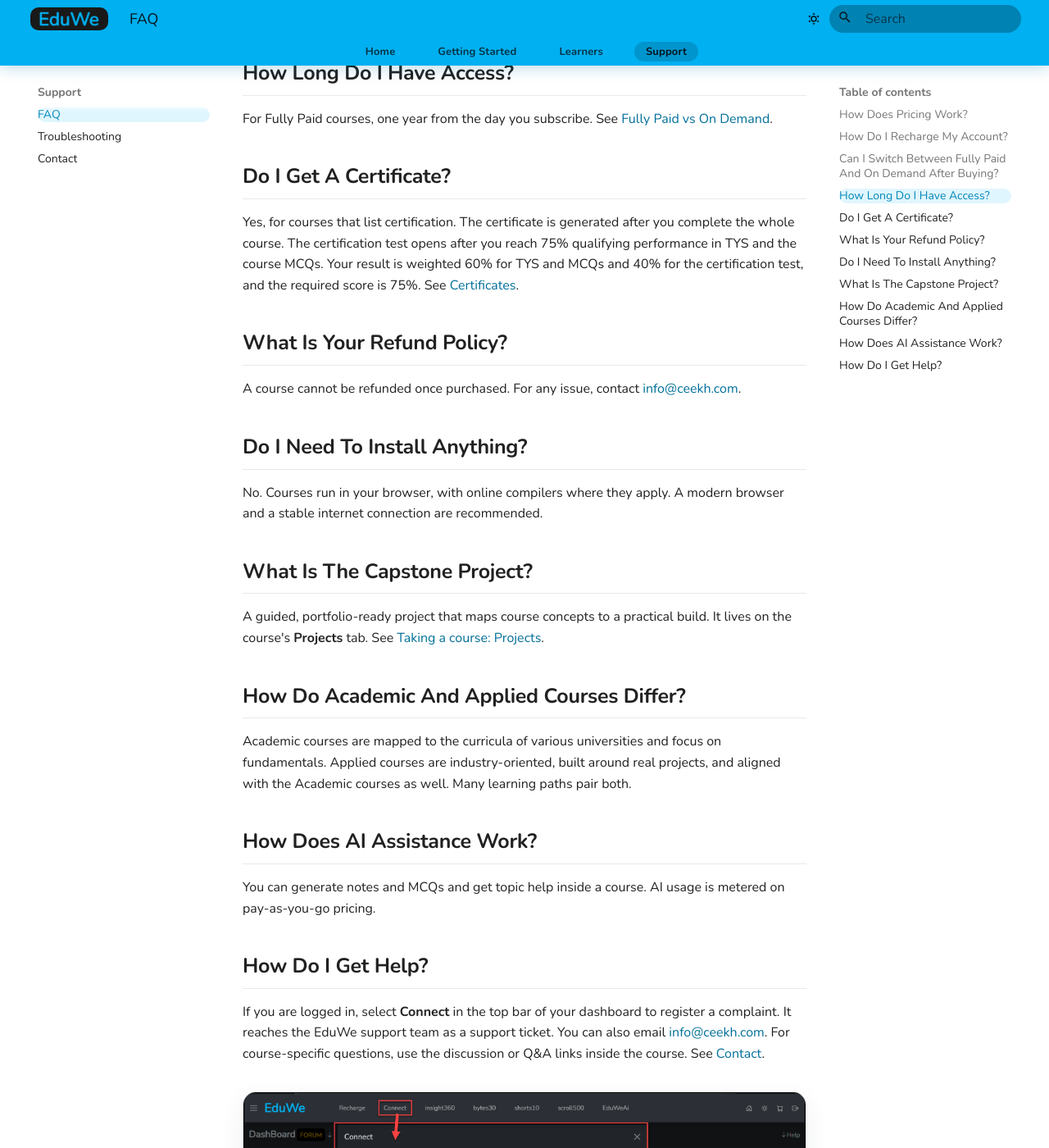
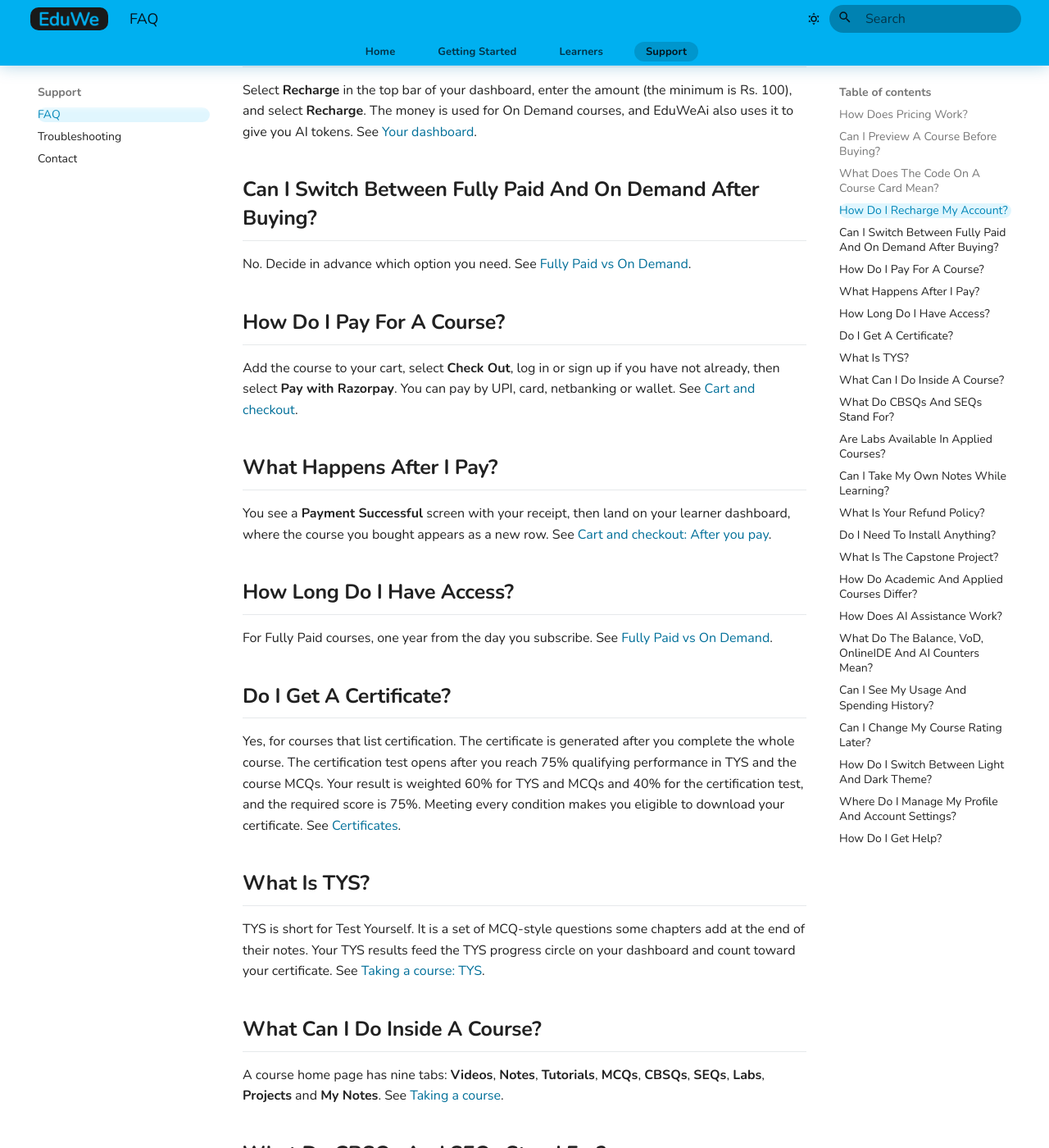
Before and after one commit to geitdeepak/EduWeIO_HelpDoc, an MkDocs documentation site: the page built from docs/support/faq.md, in a window 1280 px wide and 1400 px high, scrolled down 771 px. Shown: the whole window at 82% size. Built offline with MkDocs 1.6.1 and Material for MkDocs 9.7.7, drawn with Linux system fonts in a browser that asks for light colours; some of the changed text lies outside the part shown.

Commit message:
Add 12 more FAQs drawn from across the help site
Buying: previewing with a demo, what a course card's code means, how
payment works, and what happens right after paying.

Inside a course: what TYS is, the nine course tabs, what CBSQ/SEQ stand
for, that Labs/CBSQs/SEQs are Academic-only, and the My Notes tool.

Account and dashboard: what the Balance/VoD/OnlineIDE/AI counters mean,
the Statement window, editing a Course Rating later, the theme toggle,
and where profile/account settings live.

Every answer links back to its source page. Verified every new anchor
link resolves in the built site before pushing.

Co-Authored-By: Claude Sonnet 5 <noreply@anthropic.com>

```diff
--- a/docs/support/faq.md
+++ b/docs/support/faq.md
@@ -13,6 +13,14 @@ summary: Answers to common questions about pricing, access, certificates, refund
 
 Courses are offered with fixed price or pay-as-you-go pricing. See [Fully Paid vs On Demand](../learner/pricing-models.md).
 
+## Can I Preview A Course Before Buying?
+
+Yes. Select **Demo** on a course card to open its course demo page. You get one selected video and sample notes, and you can see the full chapter list before you decide. See [Watch a demo](../learner/watch-a-demo.md).
+
+## What Does The Code On A Course Card Mean?
+
+Each course card has a short code in the top-right corner of its picture, for example **CLT** for Cloud Computing. See [Course codes](../learner/course-codes.md).
+
 ## How Do I Recharge My Account?
 
 Select **Recharge** in the top bar of your dashboard, enter the amount (the minimum is Rs. 100), and select **Recharge**. The money is used for On Demand courses, and EduWeAi also uses it to give you AI tokens. See [Your dashboard](../getting-started/dashboard.md#recharge-your-account).
@@ -20,6 +28,14 @@ Select **Recharge** in the top bar of your dashboard, enter the amount (the mini
 ## Can I Switch Between Fully Paid And On Demand After Buying?
 
 No. Decide in advance which option you need. See [Fully Paid vs On Demand](../learner/pricing-models.md).
+
+## How Do I Pay For A Course?
+
+Add the course to your cart, select **Check Out**, log in or sign up if you have not already, then select **Pay with Razorpay**. You can pay by UPI, card, netbanking or wallet. See [Cart and checkout](../learner/cart-and-checkout.md).
+
+## What Happens After I Pay?
+
+You see a **Payment Successful** screen with your receipt, then land on your learner dashboard, where the course you bought appears as a new row. See [Cart and checkout: After you pay](../learner/cart-and-checkout.md#after-you-pay).
 
 ## How Long Do I Have Access?
 
@@ -29,7 +45,27 @@ For Fully Paid courses, one year from the day you subscribe. See [Fully Paid vs
 
 ## Do I Get A Certificate?
 
-Yes, for courses that list certification. The certificate is generated after you complete the whole course. The certification test opens after you reach 75% qualifying performance in TYS and the course MCQs. Your result is weighted 60% for TYS and MCQs and 40% for the certification test, and the required score is 75%. See [Certificates](../learner/certificates.md).
+Yes, for courses that list certification. The certificate is generated after you complete the whole course. The certification test opens after you reach 75% qualifying performance in TYS and the course MCQs. Your result is weighted 60% for TYS and MCQs and 40% for the certification test, and the required score is 75%. Meeting every condition makes you eligible to download your certificate. See [Certificates](../learner/certificates.md).
+
+## What Is TYS?
+
+TYS is short for Test Yourself. It is a set of MCQ-style questions some chapters add at the end of their notes. Your TYS results feed the TYS progress circle on your dashboard and count toward your certificate. See [Taking a course: TYS](../learner/taking-a-course.md#tys).
+
+## What Can I Do Inside A Course?
+
+A course home page has nine tabs: **Videos**, **Notes**, **Tutorials**, **MCQs**, **CBSQs**, **SEQs**, **Labs**, **Projects** and **My Notes**. See [Taking a course](../learner/taking-a-course.md).
+
+## What Do CBSQs And SEQs Stand For?
+
+**CBSQ** is Concept Based Short Questions, and **SEQ** is Semester End Questions, written to the pattern of university exams. Both are only available in Academic courses, not Applied courses. See [Taking a course: CBSQs](../learner/taking-a-course.md#cbsqs) and [SEQs](../learner/taking-a-course.md#seqs).
+
+## Are Labs Available In Applied Courses?
+
+No. Labs are only available in Academic courses. See [Taking a course: Labs](../learner/taking-a-course.md#labs).
+
+## Can I Take My Own Notes While Learning?
+
+Yes. Use the **My Notes** tab inside a course, or the book icon below the video player, to write and save your own notes by course, chapter and topic. See [Taking a course: My Notes](../learner/taking-a-course.md#my-notes).
 
 ## What Is Your Refund Policy?
 
@@ -51,9 +87,29 @@ Academic courses are mapped to the curricula of various universities and focus o
 
 You can generate notes and MCQs and get topic help inside a course. AI usage is metered on pay-as-you-go pricing.
 
+## What Do The Balance, VoD, OnlineIDE And AI Counters Mean?
+
+They are your recharge balance and how it is being used: **VoD** counts hours watched in an On Demand course, **OnlineIDE** counts IDE execution time, and **AI** counts EduWeAi usage, all drawing down your **Balance**. See [Your dashboard: Recharge Balance Summary](../getting-started/dashboard.md#recharge-balance-summary).
+
+## Can I See My Usage And Spending History?
+
+Yes. Select **Statement** on your dashboard to see your free balances and a table of your last 10 days of usage and spend. See [Your dashboard](../getting-started/dashboard.md#recharge-balance-summary).
+
+## Can I Change My Course Rating Later?
+
+Yes. Your Course Rating saves instantly, and you can change it again whenever you like using the up and down arrows on the course row. See [Your dashboard: Course Rating](../getting-started/dashboard.md#course-rating-your-own-rating).
+
+## How Do I Switch Between Light And Dark Theme?
+
+Select the sun icon in the top bar. See [Themes and display](../getting-started/themes-and-display.md).
+
+## Where Do I Manage My Profile And Account Settings?
+
+Select your photo and name at the top of the side menu to open your Profile page. The side menu also has Courses, Services, Accounts, Purchase, Query and SetUp groups. See [Profile and settings](../learner/profile-and-settings.md).
+
 ## How Do I Get Help?
 
-If you are logged in, select **Connect** in the top bar of your dashboard to register a complaint. It reaches the EduWe support team as a support ticket. You can also email [info@ceekh.com](mailto:info@ceekh.com). For course-specific questions, use the discussion or Q&A links inside the course. See [Contact](contact.md).
+If you are logged in, select **Connect** in the top bar of your dashboard to register a complaint. It reaches the EduWe support team as a support ticket. You can also email [info@ceekh.com](mailto:info@ceekh.com), or use the Get In Touch page's contact form. For course-specific questions, use the discussion or Q&A links inside the course. See [Contact](contact.md).
 
 <figure markdown>
   ![The Connect window opened over the dashboard, with a red arrow from the Connect link in the top bar. It has three tabs: Complaints, Suggestions and Messages. On the Complaints tab there is a Category dropdown that says Select a category, a Complaint text box, and three buttons: Report, Close and Submit](../assets/images/connect/connect-01-complaint-form.png){ loading=lazy }
```
